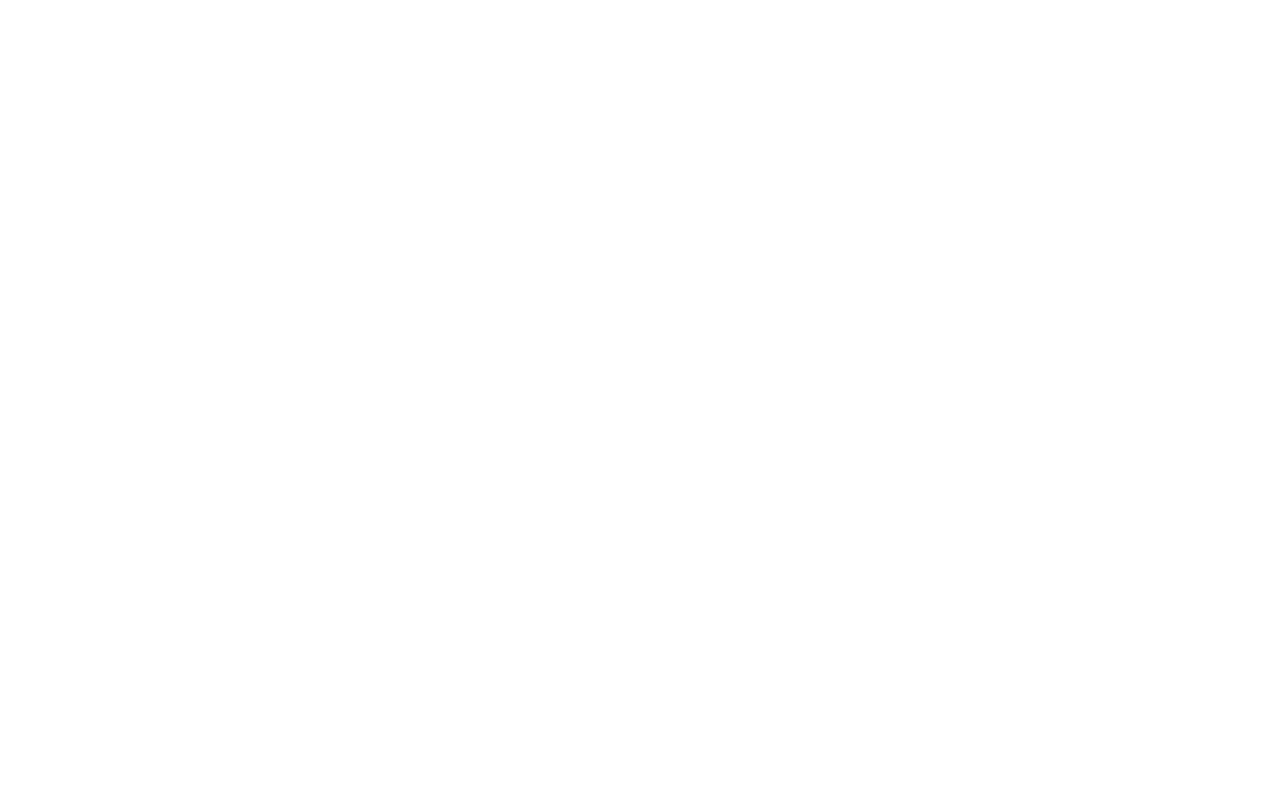
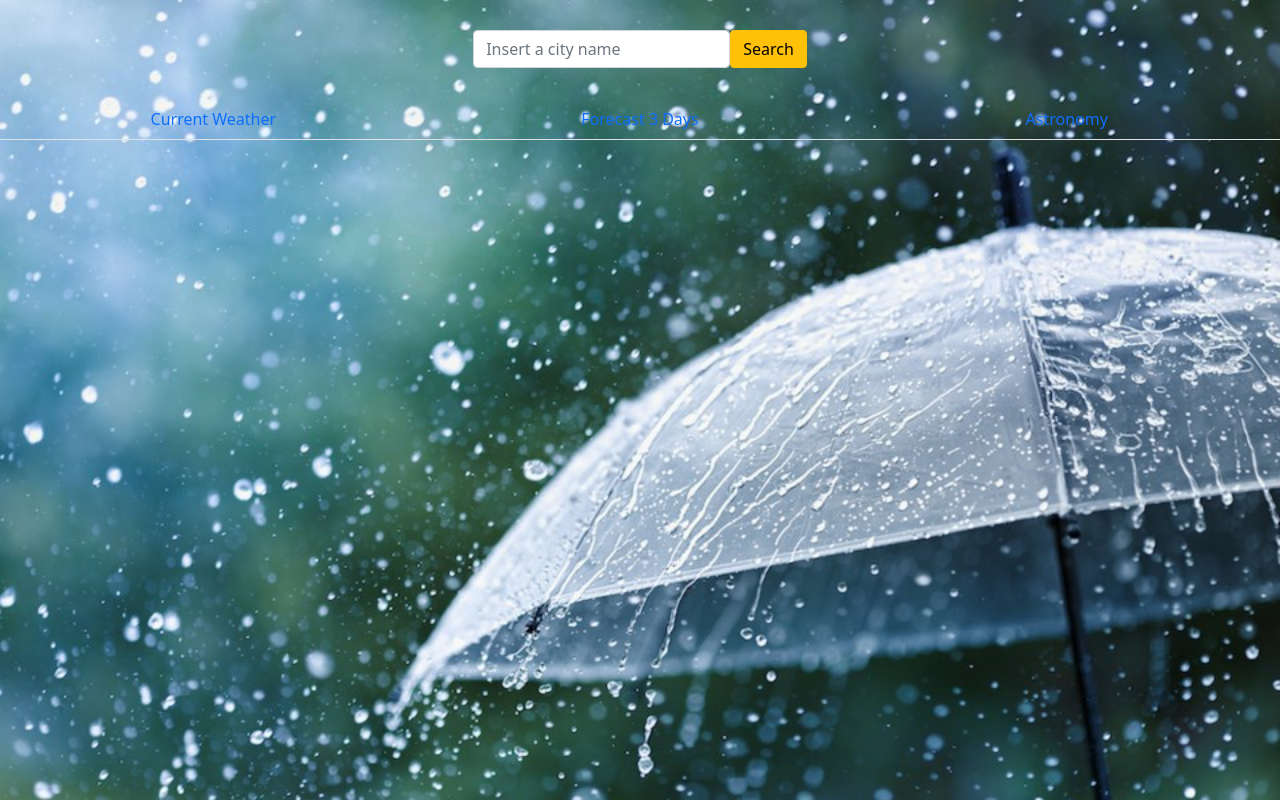
Before and after one commit to FabricioCSM/fm-weather-api, a React (Create React App) app: page / in a window 1280 px wide. Built offline with nearby package versions, Linux system fonts and the light colour scheme.

Commit message:
[feat] implementa início de páginas da aplicação

```diff
--- /dev/null
+++ b/src/components/CountryFlag/index.jsx
@@ -0,0 +1,16 @@
+import React, { useEffect } from "react";
+import './styles.css';
+
+function CountryFlag({country}){
+
+  useEffect(() => {
+    if(country !== null ) console.log(country, 'country')
+  })
+  return(
+    <main>
+
+    </main>
+  )
+}
+
+export default CountryFlag;
--- /dev/null
+++ b/src/components/CurrentWeather/index.jsx
@@ -0,0 +1,22 @@
+import React, { useContext, useEffect, useState } from "react";
+import { Nav } from "react-bootstrap";
+import AppContext from "../../context/AppContext";
+import CountryFlag from "../CountryFlag";
+import './styles.css';
+
+function CurrentWeather(){
+
+  const { currentWeather } = useContext(AppContext);
+
+  useEffect(() => {
+    console.log(currentWeather)
+  }, [currentWeather])
+
+    return(
+      <main>
+        {/* {console.log(currentWeather)} */}
+      </main>
+    )
+}
+
+export default CurrentWeather
--- /dev/null
+++ b/src/components/WeatherInfo/index.jsx
@@ -0,0 +1,39 @@
+import React, { useContext, useState } from "react";
+import { Nav } from "react-bootstrap";
+import AppContext from "../../context/AppContext";
+import CountryFlag from "../CountryFlag";
+import CurrentWeather from "../CurrentWeather";
+import './styles.css';
+
+function WeatherInfo(){
+
+  const { currentWeather } = useContext(AppContext);
+  const [firstNav, setFirstNav] = useState(false)
+
+  const handleClickNav = () => {
+    setFirstNav(true)
+  }
+
+    return(
+      <main>
+        <CountryFlag country={currentWeather ? currentWeather.location.country : null}/>
+        <nav>
+          <Nav justify variant="tabs">
+            <Nav.Item>
+              <Nav.Link onClick={handleClickNav}>Current Weather</Nav.Link>
+            </Nav.Item>
+            <Nav.Item>
+              <Nav.Link eventKey="link-1">Forecast 3 Days</Nav.Link>
+            </Nav.Item>
+            <Nav.Item>
+              <Nav.Link eventKey="link-2">Astronomy</Nav.Link>
+            </Nav.Item>
+          </Nav>
+        </nav>
+
+        {firstNav && (<CurrentWeather />)}
+      </main>
+    )
+}
+
+export default WeatherInfo
--- a/src/pages/Home/index.js
+++ b/src/pages/Home/index.js
@@ -1,10 +1,13 @@
 import React from "react";
+import Header from "../../components/Header";
+import WeatherInfo from "../../components/WeatherInfo";
 
 function Home () {
 
   return (
     <main>
-
+      <Header />
+      <WeatherInfo />
     </main>
   )
 }
```
Also changed, not shown: src/components/CountryFlag/styles.css (added), src/components/CurrentWeather/styles.css (added), src/components/WeatherInfo/styles.css (added).
